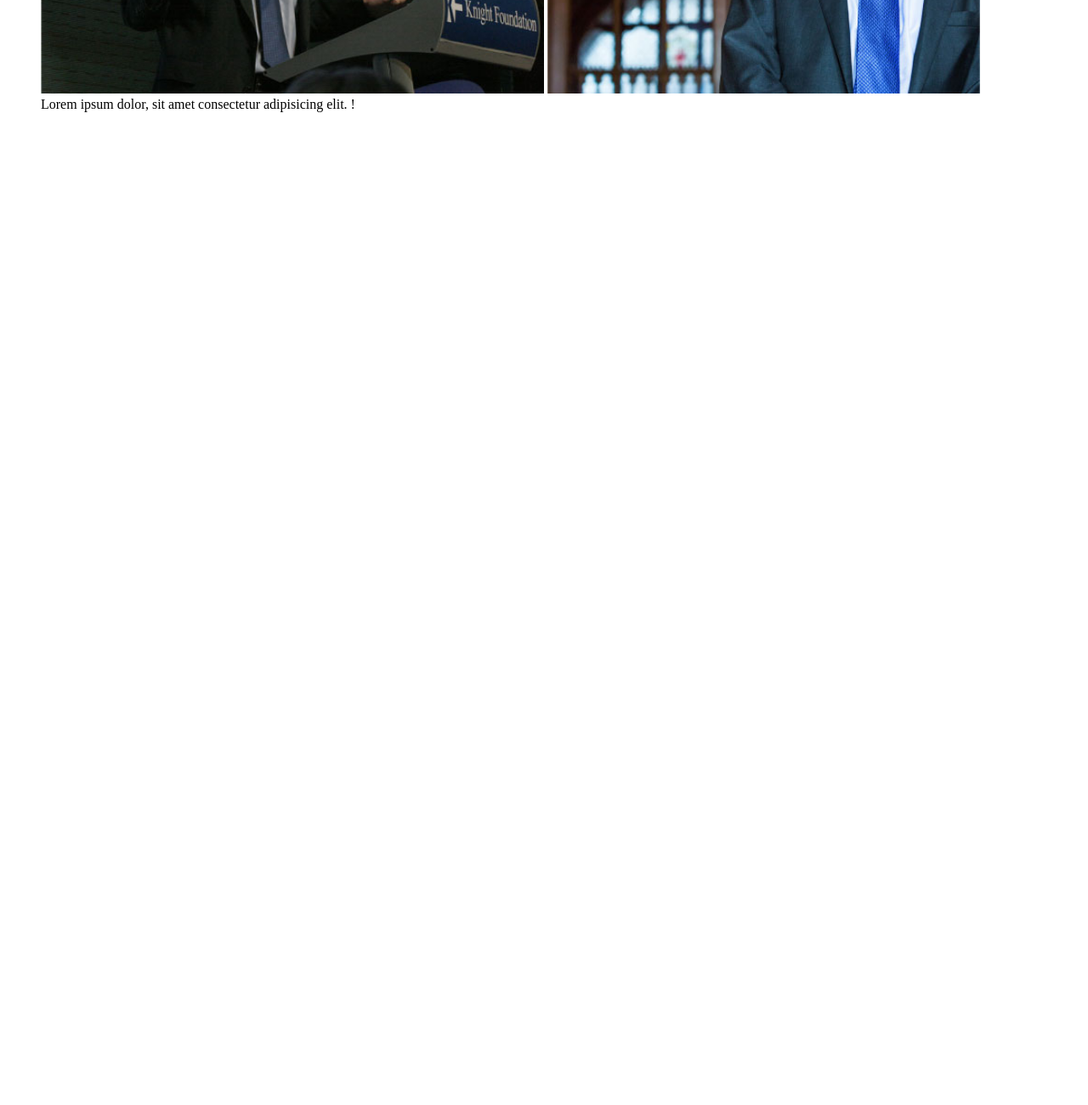
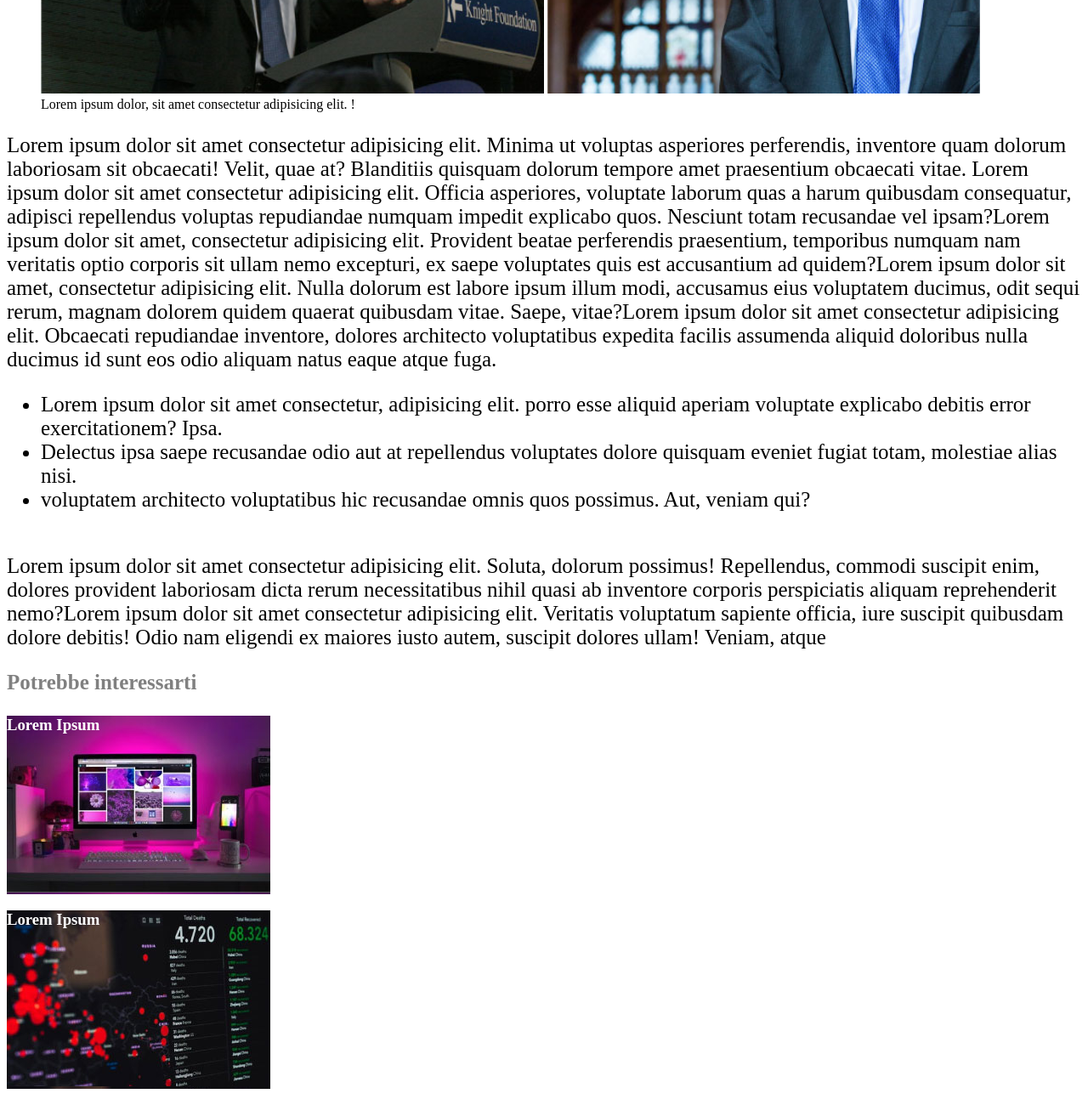
Before and after one commit to GiulianoPrimavera/html-css-booleaner, a plain HTML site: page index.html in a window 1280 px wide. Shown: the part 906-2206 px from the top of the page at 85% size. Before the commit the page ends 1054 px from the top, so only its background shows below. Drawn offline with Linux system fonts and the light colour scheme.

Commit message:
aggiunto sezioni, lista, footer con immagini

```diff
--- a/css/style.css
+++ b/css/style.css
@@ -23,3 +23,19 @@ header{
 .tim-2{
     width: 43%;
 }
+
+.testo_normale{
+    font-size: 25px;
+}
+
+.fondo_pagina{
+    color: white;
+    width: 310px;
+    height: 210px;
+}
+.fondo_pagina1{
+    background-image: url(../img/monitor.jpg);
+}
+.fondo_pagina2{
+    background-image: url(../img/graph.jpg);
+}
--- a/index.html
+++ b/index.html
@@ -29,25 +29,59 @@
             <img src="img/tim-2.jpg" alt="Tim2" class="tim-2">
             <figcaption>Lorem ipsum dolor, sit amet consectetur adipisicing elit. !</figcaption>
         </figure>
+
+
         <!-- section -->
+        <p class="testo_normale">Lorem ipsum dolor sit amet consectetur adipisicing elit. Minima ut voluptas asperiores
+            perferendis, inventore quam dolorum laboriosam sit obcaecati! Velit, quae at? Blanditiis quisquam dolorum
+            tempore amet praesentium obcaecati vitae. Lorem ipsum dolor sit amet consectetur adipisicing elit. Officia
+            asperiores, voluptate laborum quas a harum quibusdam consequatur, adipisci repellendus voluptas repudiandae
+            numquam impedit explicabo quos. Nesciunt totam recusandae vel ipsam?Lorem ipsum dolor sit amet, consectetur
+            adipisicing elit. Provident beatae perferendis praesentium, temporibus numquam nam veritatis optio corporis
+            sit ullam nemo excepturi, ex saepe voluptates quis est accusantium ad quidem?Lorem ipsum dolor sit amet,
+            consectetur adipisicing elit. Nulla dolorum est labore ipsum illum modi, accusamus eius voluptatem ducimus,
+            odit sequi rerum, magnam dolorem quidem quaerat quibusdam vitae. Saepe, vitae?Lorem ipsum dolor sit amet
+            consectetur adipisicing elit. Obcaecati repudiandae inventore, dolores architecto voluptatibus expedita
+            facilis assumenda aliquid doloribus nulla ducimus id sunt eos odio aliquam natus eaque atque fuga.</p>
+
 
         <!-- list -->
+        <ul class="testo_normale">
+            <li>Lorem ipsum dolor sit amet consectetur, adipisicing elit. porro esse aliquid aperiam voluptate explicabo
+                debitis error exercitationem? Ipsa.</li>
+            <li>Delectus ipsa saepe recusandae odio aut at repellendus voluptates dolore quisquam eveniet fugiat totam,
+                molestiae alias nisi.</li>
+            <li> voluptatem architecto voluptatibus hic recusandae omnis quos possimus. Aut, veniam qui?</li>
+        </ul>
 
         <!-- table -->
+        <table>
+            <thead></thead>
+            <tbody></tbody>
+        </table>
+
 
         <!-- section -->
+        <p class="testo_normale">Lorem ipsum dolor sit amet consectetur adipisicing elit. Soluta, dolorum possimus!
+            Repellendus, commodi suscipit enim, dolores provident laboriosam dicta rerum necessitatibus nihil quasi ab
+            inventore corporis perspiciatis aliquam reprehenderit nemo?Lorem ipsum dolor sit amet consectetur
+            adipisicing elit. Veritatis voluptatum sapiente officia, iure suscipit quibusdam dolore debitis! Odio nam
+            eligendi ex maiores iusto autem, suscipit dolores ullam! Veniam, atque </p>
+
     </main>
 
 
     <footer>
         <!-- titolo footer -->
-
+        <p class="testo_grigio"> Potrebbe interessarti</p>
+        <!-- fondo della pagina -->
         <div>
-            <!-- titolo con foto di sfondo-->
+            <h3 class="fondo_pagina1 fondo_pagina">Lorem Ipsum</h3>
         </div>
         <div>
-            <!-- titolo con foto di sofndo -->
+            <h3 class="fondo_pagina2 fondo_pagina">Lorem Ipsum</h3>
         </div>
     </footer>
 </body>
+
 </html>
```
Lines whose indentation alone changed are shown as unchanged.
